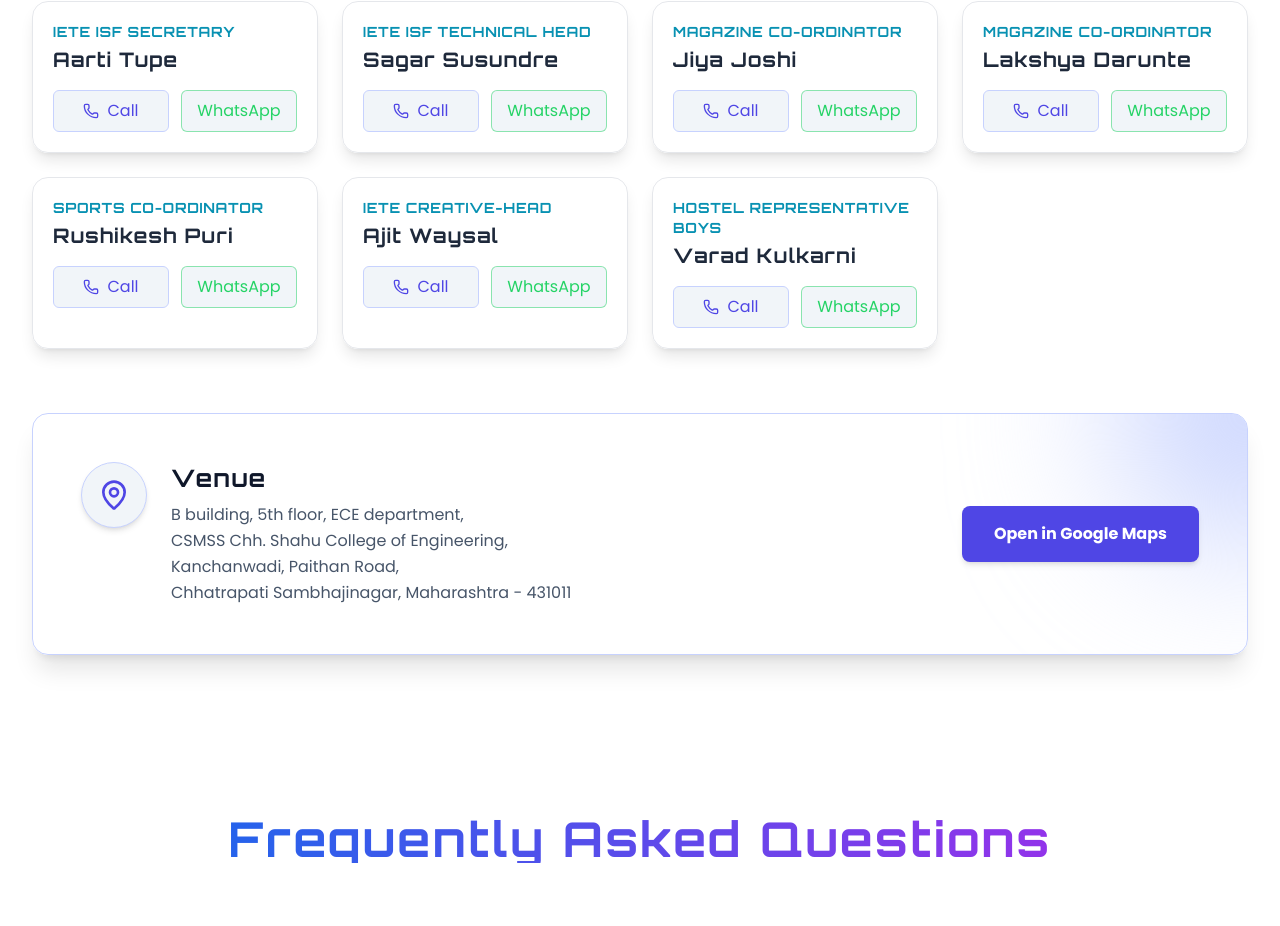
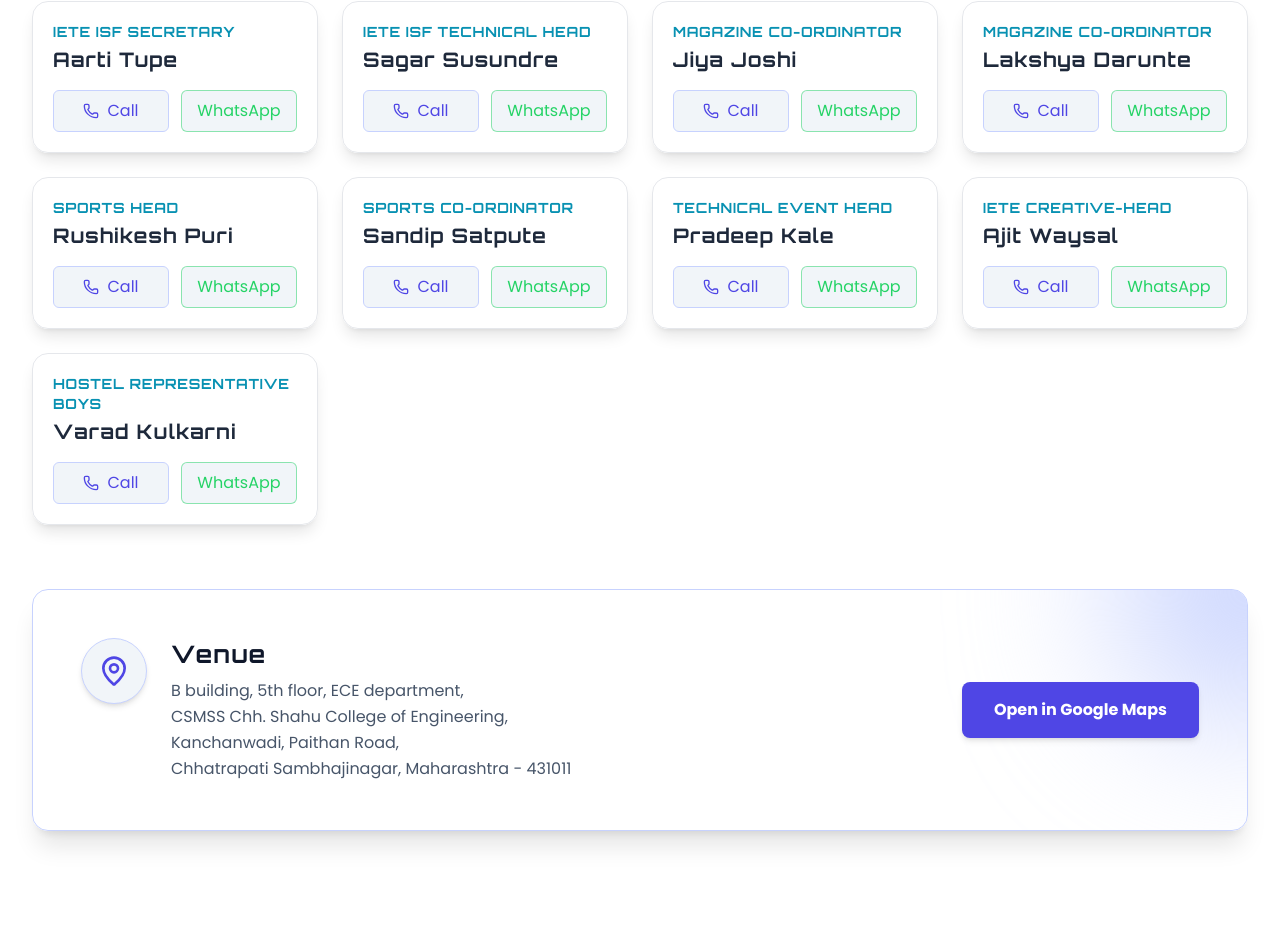
Before and after one commit to Saurabh-Shinde-Patil/TechTonic-2026, a React (Vite) app: page / in a window 1280 px wide. Shown: the part 6011-6937 px from the top of the page. Built offline with nearby package versions, Linux system fonts and the light colour scheme.

Commit message:
add organizer

```diff
--- a/src/data/siteData.js
+++ b/src/data/siteData.js
@@ -286,7 +286,9 @@
   { role: 'IETE ISF Technical Head', name: 'Sagar Susundre', phone: '8830157631' },
   { role: 'Magazine Co-Ordinator', name: 'Jiya Joshi', phone: '9595124123' },
   { role: 'Magazine Co-Ordinator', name: 'Lakshya Darunte', phone: '8668344898' },
-  { role: 'Sports Co-Ordinator', name: 'Rushikesh Puri', phone: '8767120507' },
+  { role: 'Sports Head', name: 'Rushikesh Puri', phone: '8767120507' },
+  { role: 'Sports Co-Ordinator', name: 'Sandip Satpute', phone: '7887949346' },
+  { role: 'Technical Event Head', name: 'Pradeep Kale', phone: '123456' },
   { role: 'IETE Creative-Head', name: 'Ajit Waysal', phone: '9227320704' },
   { role: 'Hostel Representative boys', name: 'Varad Kulkarni', phone: '9146581039' }
 ];
```
